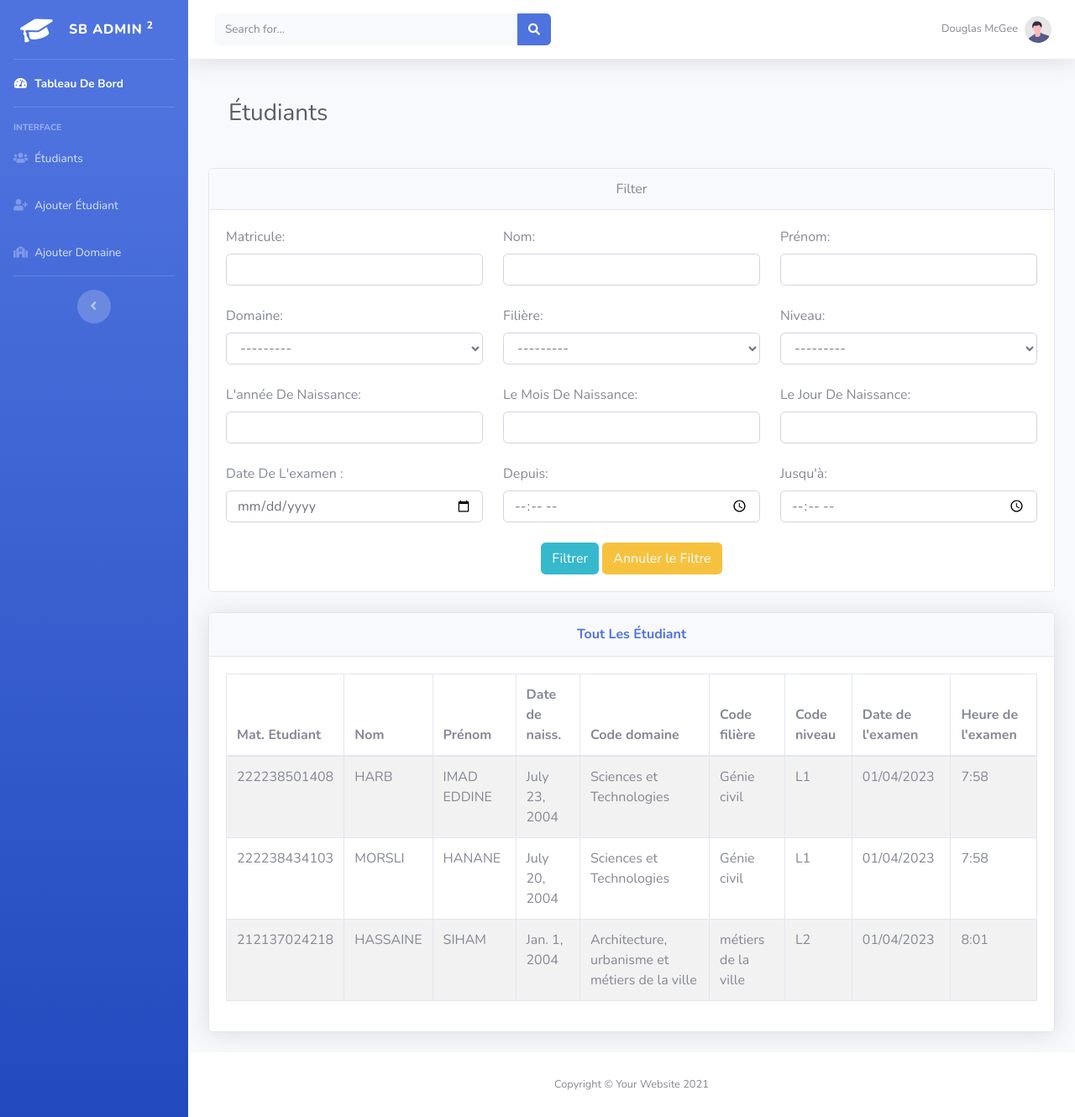
After one commit to ZenasniKhalil/Univ-App, a Django app: page / in a window 1280 px wide. The commit adds this page. Shown: the whole page at 84% size. Run offline with Django 4.2, Linux system fonts and the light colour scheme; data comes from the database, SQL or seed files in the repository; both versions use the stored data as it was after the commit; some libraries are stand-ins or nearby versions.

Commit message:
create the check model and add some stuff

```diff
--- a/base/admin.py
+++ b/base/admin.py
@@ -4,3 +4,4 @@ from .models import *
 admin.site.register(Etudiant)
 admin.site.register(Domaine)
 admin.site.register(Filiere)
+admin.site.register(Verifier)
--- a/base/filters.py
+++ b/base/filters.py
@@ -7,8 +7,20 @@ class EtudiantFilter(django_filters.FilterSet):
     year = django_filters.NumberFilter(field_name='date_de_naissance',lookup_expr='year')
     month = django_filters.NumberFilter(field_name='date_de_naissance',lookup_expr='month')
     day = django_filters.NumberFilter(field_name='date_de_naissance',lookup_expr='day')
-
-
     class Meta:
         model = Etudiant
         fields = '__all__'
+
+class VerifierFilter(django_filters.FilterSet):
+    mat = django_filters.CharFilter(field_name='etudiant__mat',lookup_expr='icontains')
+    nom = django_filters.CharFilter(field_name='etudiant__nom',lookup_expr='icontains')
+    prenom = django_filters.CharFilter(field_name='etudiant__prenom',lookup_expr='icontains')
+    year = django_filters.NumberFilter(field_name='etudiant__date_de_naissance',lookup_expr='year')
+    month = django_filters.NumberFilter(field_name='etudiant__date_de_naissance',lookup_expr='month')
+    day = django_filters.NumberFilter(field_name='etudiant__date_de_naissance',lookup_expr='day')
+    date = django_filters.DateFilter(field_name='date')
+    time_gt = django_filters.TimeFilter(field_name='temp',lookup_expr='gt')
+    time_lt = django_filters.TimeFilter(field_name='temp',lookup_expr='lt')
+    class Meta:
+        model = Etudiant
+        fields = '__all__'
--- a/base/models.py
+++ b/base/models.py
@@ -31,3 +31,10 @@ class Etudiant(models.Model):
     niveau = models.CharField(max_length=20, choices=niveaux, blank=True)
     def __str__(self):
         return self.mat
+
+
+
+class Verifier(models.Model):
+    etudiant = models.ForeignKey(Etudiant, on_delete=models.CASCADE)
+    date = models.DateField(auto_now=True)
+    temp = models.TimeField(auto_now=True)
--- /dev/null
+++ b/base/templates/base/records.html
@@ -0,0 +1,138 @@
+{% extends 'index.html' %}
+<!-- Loading Widget -->
+{% load widget_tweaks %}
+<!-- Heading -->
+{% block heading %}
+<style>
+  #filter-btn {
+    margin: 10px 0px;
+  }
+</style>
+<div class="d-sm-flex align-items-center justify-content-between mb-4">
+  <h1 class="h3 mb-6 text-gray-800 m-4">Étudiants</h1>
+</div>
+{% endblock %} {% block content %}
+
+<div class="card mb-4">
+  <center>
+    <div class="card-header">Filter</div>
+  </center>
+  <div class="card-body">
+    <form action="#the_list" method="get">
+      <div class="row">
+        <div class="col">
+          <label for="">Matricule:</label>
+          {% render_field records.form.mat class+="form-control" %}
+        </div>
+        <div class="col">
+          <label for="">Nom:</label>
+          {% render_field records.form.nom class+="form-control" %}
+        </div>
+        <div class="col">
+          <label for="">Prénom:</label>
+          {% render_field records.form.prenom class+="form-control" %}
+        </div>
+      </div>
+      <br />
+      <div class="row">
+        <div class="col">
+          <label for="">Domaine:</label>
+          {% render_field records.form.domaine class+="form-control" %}
+        </div>
+        <div class="col">
+          <label for="">Filière:</label>
+          {% render_field records.form.filiere class+="form-control" %}
+        </div>
+        <div class="col">
+          <label for="">Niveau:</label>
+          {% render_field records.form.niveau class+="form-control" %}
+        </div>
+      </div>
+      <br />
+      <div class="row">
+        <div class="col">
+          <label for="">L'année De Naissance:</label>
+          {% render_field records.form.year class+="form-control" %}
+        </div>
+        <div class="col">
+          <label for="">Le Mois De Naissance:</label>
+          {% render_field records.form.month class+="form-control" %}
+        </div>
+        <div class="col">
+          <label for="">Le Jour De Naissance:</label>
+          {% render_field records.form.day class+="form-control" %}
+        </div>
+      </div>
+      <br />
+      <div class="row">
+        <div class="col">
+          <label for="">Date De L'examen :</label>
+          {% render_field records.form.date class+="form-control" type='date' %}
+        </div>
+        <div class="col">
+          <label for="">Depuis:</label>
+          {% render_field records.form.time_gt class+="form-control" type='time'%}
+        </div>
+        <div class="col">
+          <label for="">Jusqu'à:</label>
+          {% render_field records.form.time_lt class+="form-control" type='time'%}
+        </div>
+      </div>
+      <br>
+      <center>
+        <input type="submit" value="Filtrer" class="btn btn-info" />
+        <a href="{% url 'base:dashboard' %}" class="btn btn-warning"
+          >Annuler le Filtre</a
+        >
+      </center>
+    </form>
+  </div>
+</div>
+
+<div class="card shadow mb-4" id="the_list">
+  <div class="card-header py-3">
+    <center>
+      <h6 class="m-0 font-weight-bold text-primary">Tout Les Étudiant</h6>
+    </center>
+  </div>
+  <div class="card-body">
+    <div class="table-responsive">
+      {% if not records.qs %}
+      <center>
+        <h1>Aucun enregistrement</h1>
+      </center>
+      {% else %}
+      <table
+        class="table table-bordered table-striped"
+        id="dataTable"
+        width="100%"
+        cellspacing="0"
+      >
+        <thead>
+          <tr>
+            {% for head in header %}
+            <th>{{head}}</th>
+            {% endfor %}
+          </tr>
+        </thead>
+        <tbody>
+          {% for record in records.qs %}
+          <tr>
+            <td>{{record.etudiant.mat}}</td>
+            <td>{{record.etudiant.nom}}</td>
+            <td>{{record.etudiant.prenom}}</td>
+            <td>{{record.etudiant.date_de_naissance}}</td>
+            <td>{{record.etudiant.domaine}}</td>
+            <td>{{record.etudiant.filiere}}</td>
+            <td>{{record.etudiant.niveau}}</td>
+            <td>{{record.date|date:'d/m/Y'}}</td>
+            <td>{{record.temp|date:"G:i"}}</td>
+          </tr>
+          {% endfor %}
+        </tbody>
+      </table>
+      {% endif %}
+    </div>
+  </div>
+</div>
+{% endblock %}
--- a/base/urls.py
+++ b/base/urls.py
@@ -2,7 +2,9 @@ from django.urls import path
 from . import views
 app_name='base'
 urlpatterns = [
+    path('',views.dashboard, name='dashboard'),
     path('ajouter-etudiants/', views.addStudent, name='add_student'),
     path('etudiants/', views.student, name='student'),
-    path('sup_etudiants/', views.deleteStudents, name='sup_etudiants'),
+    path('sup-etudiants/', views.deleteStudents, name='sup_etudiants'),
+    path('ajouter-domaine/',views.addDomaine, name='ajouter-domaine')
 ]
--- a/base/views.py
+++ b/base/views.py
@@ -1,13 +1,29 @@
 from django.shortcuts import render,redirect
 from .importExcel import importExcel
-from .models import Etudiant
+from .models import Etudiant,Verifier, Domaine, Filiere
 from django.contrib import messages
-from .forms import FilterForm
-from django.db.models import Q
-from .filters import EtudiantFilter
+from .forms import DomaineForm, FiliereForm
+from .filters import EtudiantFilter, VerifierFilter
+from django.db import IntegrityError
+
+def dashboard(request):
+    table_header = ['Mat. Etudiant',
+                    'Nom',
+                    'Prénom',
+                    'Date de naiss.',
+                    'Code domaine',
+                    'Code filière',
+                    'Code niveau',
+                    'Date de l\'examen',
+                    'Heure de l\'examen']
+    records = VerifierFilter(request.GET, queryset=Verifier.objects.all())
+    context={
+        'records':records,
+        'header':table_header
+    }
+    return render(request, 'base/records.html', context)
 
 def student(request):
-    # filter_form = FilterForm()
     table_header = ['Mat. Etudiant',
                     'Nom',
                     'Prénom',
@@ -15,44 +31,6 @@ def student(request):
                     'Code domaine',
                     'Code filière',
                     'Code niveau']
-    # if request.GET.get('mat') != None:
-    #     mat=request.GET.get('mat')
-    # else:
-    #     mat=''
-    # if request.GET.get('nom') != None:
-    #     nom=request.GET.get('nom')
-    # else:
-    #     nom=''
-    # if request.GET.get('prenom') != None:
-    #     prenom=request.GET.get('prenom')
-    # else:
-    #     prenom=''
-    # if request.GET.get('date_de_naissance') != None:
-    #     date_de_naissance=request.GET.get('date_de_naissance')
-    # else:
-    #     date_de_naissance=''
-    # if request.GET.get('domaine') != None:
-    #     domaine=request.GET.get('domaine')
-    # else:
-    #     domaine=''
-    # if request.GET.get('filiere') != None:
-    #     filiere=request.GET.get('filiere')
-    # else:
-    #     filiere=''
-    # if request.GET.get('niveau') != None:
-    #     niveau=request.GET.get('niveau')
-    # else:
-    #     niveau=''
-    # print(date_de_naissance)
-    # students = Etudiant.objects.filter(
-    #     mat__contains=mat,
-    #     nom__contains=nom,
-    #     prenom__contains=prenom,
-    #     domaine__code__contains=domaine,
-    #     niveau__contains=niveau,
-    #     date_de_naissance__contains=date_de_naissance,
-    #     filiere__code__contains=filiere
-    # )
     students = EtudiantFilter(request.GET, queryset=Etudiant.objects.all())
     context = {
         'students':students,
@@ -77,3 +55,21 @@ def deleteStudents(request):
         Etudiant.objects.all().delete()
         return redirect('base:student')
     return render(request, 'base/sup_etudiants.html')
+
+
+def addDomaine(request):
+    form = DomaineForm()
+    if request.method == 'POST':
+        try:
+            Domaine.objects.create(
+                code=request.POST.get('code'),
+                nom=request.POST.get('nom')
+            )
+            return redirect('base:dashboard')
+        except IntegrityError as e:
+            messages.error(request, 'Le Code <strong>'+str(request.POST.get('code'))+'</strong> est deja existant !!!')
+
+    context={
+        'form':form
+    }
+    return render(request, 'base/domaine.html',context)
--- a/templates/sidebar.html
+++ b/templates/sidebar.html
@@ -7,7 +7,7 @@
   <!-- Sidebar - Brand -->
   <a
     class="sidebar-brand d-flex align-items-center justify-content-center"
-    href="index.html"
+    href="{% url 'base:dashboard' %}"
   >
     <div class="sidebar-brand-icon rotate-n-15">
       <i class="fas fa-graduation-cap"></i>
@@ -20,9 +20,9 @@
 
   <!-- Nav Item - Dashboard -->
   <li class="nav-item active">
-    <a class="nav-link" href="index.html">
+    <a class="nav-link" href="{% url 'base:dashboard' %}">
       <i class="fas fa-fw fa-tachometer-alt"></i>
-      <span>Dashboard</span></a
+      <span>Tableau De Bord</span></a
     >
   </li>
 
@@ -43,6 +43,12 @@
       <span>Ajouter Étudiant</span></a
     >
   </li>
+  <li class="nav-item">
+    <a class="nav-link" href="{% url 'base:ajouter-domaine' %}">
+      <i class="fas fa-fw fa-school"></i>
+      <span>Ajouter Domaine</span></a
+    >
+  </li>
 
   <!-- Divider -->
   <hr class="sidebar-divider d-none d-md-block" />
```
Also changed, not shown: base/forms.py (+8 -8 lines), base/templates/base/domaine.html (added, +44 -0 lines), base/templates/base/student.html (+4 -11 lines), base/migrations/0003_verifier.py (added), db.sqlite3.
